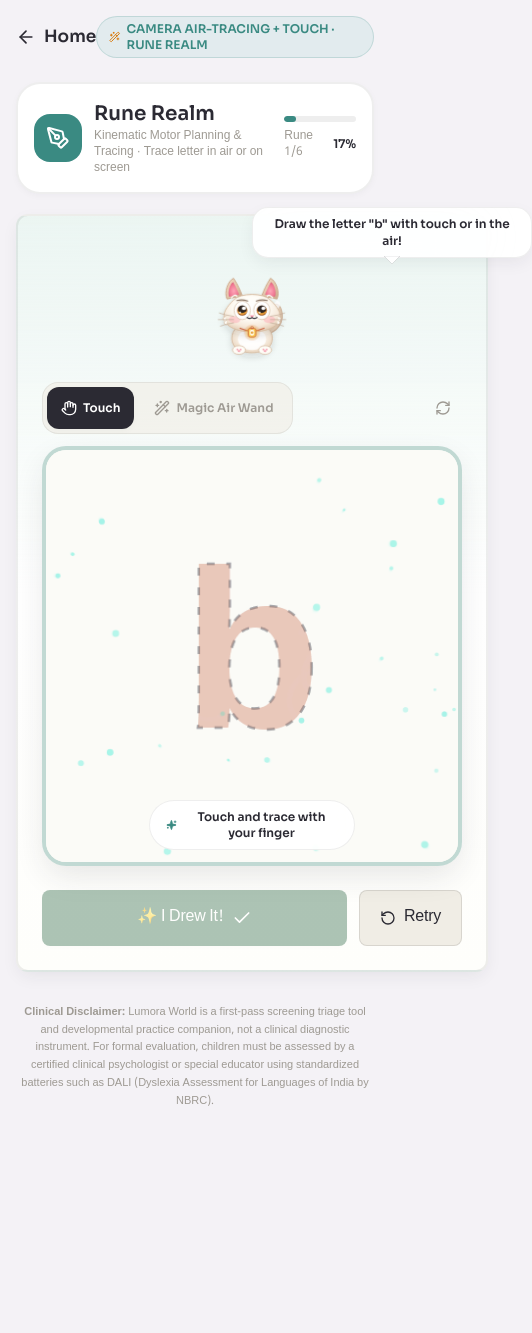
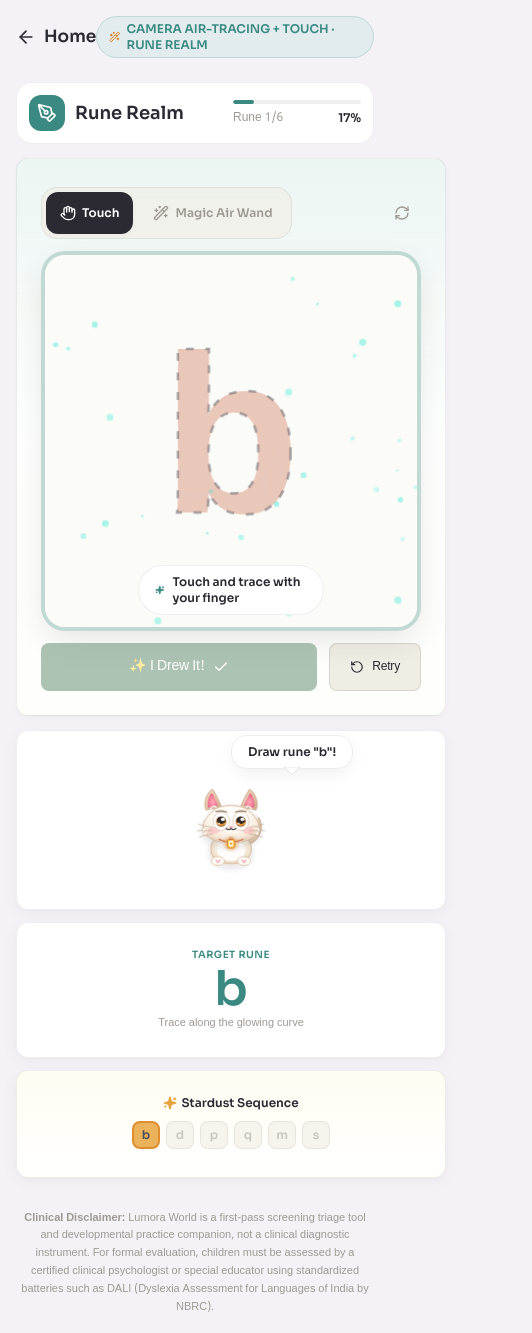
Before and after one commit to neurelith/lumora-world, a Next.js app: page /screening/rune-realm in a window 390 px wide. Shown: the whole page, 532 px wide, since content can reach past the window. Before the commit the page ends 1127 px from the top, so only its background shows below. Built offline with nearby package versions, Linux system fonts and the light colour scheme.

Commit message:
feat(layout): eliminate excessive negative space across screening worlds and optimize into single-screen zero-scroll arcade cockpit layouts

```diff
--- a/components/screening/RuneRealm.tsx
+++ b/components/screening/RuneRealm.tsx
@@ -89,93 +89,71 @@ export const RuneRealm: React.FC<RuneRealmProps> = ({ grade, language, onComplet
   };
 
   return (
-    <div className="max-w-4xl mx-auto space-y-5 animate-spring-in">
-      {/* Header Bar */}
-      <div className="flex items-center justify-between gap-4 bg-white border-2 border-hairline rounded-3xl p-4 md:p-6 shadow-soft-sm">
-        <div className="flex items-center gap-3">
-          <div className="p-3 bg-realm text-white rounded-2xl shadow-soft-xs">
-            <PenTool className="w-6 h-6" />
+    <div className="max-w-5xl mx-auto space-y-3.5 animate-spring-in">
+      {/* Compact Header Bar */}
+      <div className="flex items-center justify-between gap-3 bg-white border border-hairline rounded-2xl p-3 sm:p-4 shadow-soft-xs">
+        <div className="flex items-center gap-2.5">
+          <div className="p-2 sm:p-2.5 bg-realm text-white rounded-xl shadow-soft-xs">
+            <PenTool className="w-5 h-5" />
           </div>
           <div>
-            <h2 className="font-display font-extrabold text-xl md:text-2xl text-ink">
+            <h2 className="font-display font-extrabold text-lg sm:text-xl text-ink leading-tight">
               {t('worlds.runeRealm')}
             </h2>
-            <p className="text-xs font-body text-muted">
+            <p className="text-[11px] font-body text-muted hidden sm:block">
               {t('worlds.runeRealmSubtitle')} &middot; Trace letter in air or on screen
             </p>
           </div>
         </div>
-        <div className="w-32 sm:w-48">
+        <div className="w-32 sm:w-44">
           <ProgressBar
             progress={progress}
             color="realm"
-            size="md"
+            size="sm"
             showLabel
             label={`Rune ${currentIdx + 1}/${lettersList.length}`}
           />
         </div>
       </div>
 
-      {/* Main Drawing Stage */}
-      <div className="grid gap-6 md:grid-cols-[1fr_260px] items-start">
-        <Card className="bg-gradient-to-b from-realm-light/10 via-white to-cream border-2 border-realm/30 p-5 sm:p-8 pt-12 sm:pt-14 shadow-soft-md relative flex flex-col items-center">
-          <div className="flex flex-col items-center text-center space-y-4 w-full">
-            {/* Friendly Mascot Companion */}
-            <div className="pt-2 pb-1">
-              <LanternMascot
-                mood={mascotMood}
-                size={76}
-                speechBubble={
-                  showAnalysis
-                    ? lastTrial && lastTrial.score >= 60
-                      ? language === 'hi'
-                        ? 'शानदार! अक्षर बहुत सुंदर बना!'
-                        : 'Sparkling! Letter formed beautifully!'
-                      : language === 'hi'
-                      ? 'अच्छी कोशिश! चलो आगे बढ़ते हैं!'
-                      : "Great effort! Let's continue the adventure!"
-                    : language === 'hi'
-                    ? `अक्षर "${currentLetter}" को उंगली या हवा में बनाओ!`
-                    : `Draw the letter "${currentLetter}" with touch or in the air!`
-                }
-              />
-            </div>
-
-            {/* Drawing Canvas */}
-            <div className="relative w-full flex justify-center">
+      {/* Main Arcade Cockpit Stage */}
+      <div className="grid gap-3.5 lg:grid-cols-[1fr_300px] items-stretch">
+        {/* Left Arena: Drawing Canvas */}
+        <Card className="bg-gradient-to-b from-realm-light/10 via-white to-cream border border-realm/30 p-4 sm:p-5 shadow-soft-sm relative flex flex-col items-center justify-between">
+          <div className="relative w-full flex justify-center py-1">
             <HarmonicFlowCanvas
-                width={420}
-                height={420}
+              width={380}
+              height={380}
               targetLetter={currentLetter}
               onStrokeUpdate={handleStrokeUpdate}
               onStrokeFinish={handleAutoStrokeFinish}
               enableCameraAirControl={true}
             />
 
-              {/* Instant Child-Friendly Celebration Feedback */}
+            {/* Instant Celebration Feedback Modal */}
             <AnimatePresence mode="wait">
               {showAnalysis && lastTrial && (
                 <motion.div
                   key="analysis"
-                    initial={{ opacity: 0, scale: 0.9, y: 15 }}
+                  initial={{ opacity: 0, scale: 0.92, y: 10 }}
                   animate={{ opacity: 1, scale: 1, y: 0 }}
-                    exit={{ opacity: 0, scale: 0.9, y: -15 }}
+                  exit={{ opacity: 0, scale: 0.92, y: -10 }}
                   transition={{ type: 'spring', stiffness: 350, damping: 25 }}
-                    className="absolute inset-0 flex items-center justify-center z-30 bg-ink/20 backdrop-blur-xs rounded-3xl p-4"
+                  className="absolute inset-0 flex items-center justify-center z-30 bg-ink/20 backdrop-blur-xs rounded-2xl p-4"
                 >
-                    <div className="bg-white rounded-3xl p-6 shadow-soft-lg border-2 border-amber/40 text-center max-w-xs w-full">
-                      <div className="w-16 h-16 rounded-full bg-amber/20 text-amber flex items-center justify-center mx-auto mb-3">
-                        <Sparkles className="w-8 h-8 fill-amber animate-spin-slow" />
+                  <div className="bg-white rounded-2xl p-5 shadow-soft-lg border-2 border-amber/40 text-center max-w-xs w-full">
+                    <div className="w-12 h-12 rounded-full bg-amber/20 text-amber flex items-center justify-center mx-auto mb-2">
+                      <Sparkles className="w-6 h-6 fill-amber animate-spin-slow" />
                     </div>
-                      <h3 className="font-display font-extrabold text-2xl text-ink">
+                    <h3 className="font-display font-extrabold text-xl text-ink">
                       {language === 'hi' ? 'शाबाश!' : 'Wonderful!'}
                     </h3>
-                      <p className="text-xs text-muted mt-1 mb-4 font-body">
+                    <p className="text-xs text-muted mt-0.5 mb-3 font-body">
                       {language === 'hi' ? 'जादुई लकीर पूरी हुई!' : 'Magical stroke captured!'}
                     </p>
                     <Button
                       variant="sage"
-                        size="md"
+                      size="sm"
                       fullWidth
                       onClick={handleNextRune}
                       rightIcon={<Check className="w-4 h-4" />}
@@ -188,15 +166,15 @@ export const RuneRealm: React.FC<RuneRealmProps> = ({ grade, language, onComplet
             </AnimatePresence>
           </div>
 
-            {/* Action Buttons */}
-            <div className="flex items-center justify-center gap-3 w-full max-w-[420px] pt-2">
+          {/* Action Buttons Bar */}
+          <div className="flex items-center justify-center gap-3 w-full max-w-[380px] pt-2">
             <Button
               variant="sage"
-                size="lg"
+              size="md"
               onClick={handleNextRune}
               disabled={currentPoints.length < 3 || showAnalysis}
-                rightIcon={<Check className="w-5 h-5" />}
-                className="flex-1 min-h-[56px] text-base font-bold shadow-soft-sm"
+              rightIcon={<Check className="w-4 h-4" />}
+              className="flex-1 min-h-[48px] text-sm font-bold shadow-soft-sm"
             >
               {language === 'hi' ? '✨ मैंने बना लिया' : '✨ I Drew It!'}
             </Button>
@@ -204,47 +182,67 @@ export const RuneRealm: React.FC<RuneRealmProps> = ({ grade, language, onComplet
               variant="secondary"
               size="md"
               onClick={handleRetry}
-                leftIcon={<RotateCcw className="w-4 h-4" />}
-                className="min-h-[56px] px-4"
+              leftIcon={<RotateCcw className="w-3.5 h-3.5" />}
+              className="min-h-[48px] px-3.5 text-xs"
               title="Clear and try again"
             >
               {language === 'hi' ? 'मिटाओ' : 'Retry'}
             </Button>
           </div>
-          </div>
         </Card>
 
-        {/* Side Panel: Target Letter & Stardust Jar */}
-        <div className="space-y-4 hidden md:block">
-          {/* Target Letter Card */}
-          <Card className="text-center p-6 bg-white border-2 border-realm/30 shadow-soft-sm">
-            <p className="text-xs font-display font-bold uppercase tracking-wider text-realm mb-1">
+        {/* Right Sidebar: Unified Companion, Target Rune & Stardust Sequence */}
+        <div className="flex flex-col justify-between gap-3">
+          {/* Companion Card */}
+          <Card className="p-4 pt-10 bg-white border border-realm/25 text-center shadow-soft-xs flex flex-col items-center justify-center flex-1 min-h-[180px]">
+            <LanternMascot
+              mood={mascotMood}
+              size={76}
+              speechBubble={
+                showAnalysis
+                  ? lastTrial && lastTrial.score >= 60
+                    ? language === 'hi'
+                      ? 'शानदार! बहुत सुंदर!'
+                      : 'Sparkling! Beautiful stroke!'
+                    : language === 'hi'
+                    ? 'चलो आगे बढ़ते हैं!'
+                    : "Great effort! Let's continue!"
+                  : language === 'hi'
+                  ? `अक्षर "${currentLetter}" बनाओ!`
+                  : `Draw rune "${currentLetter}"!`
+              }
+            />
+          </Card>
+
+          {/* Target Rune Box */}
+          <Card className="p-3.5 bg-white border border-realm/25 text-center shadow-soft-xs">
+            <p className="text-[10px] font-display font-bold uppercase tracking-wider text-realm">
               {language === 'hi' ? 'लक्ष्य अक्षर' : 'Target Rune'}
             </p>
-            <div className="text-7xl font-display font-extrabold text-realm py-1 select-none">
+            <div className="text-5xl font-display font-extrabold text-realm py-0.5 select-none">
               {currentLetter}
             </div>
-            <p className="text-xs font-body text-muted mt-1">
+            <p className="text-[11px] font-body text-muted">
               {language === 'hi' ? 'हवा में या स्क्रीन पर बनाएं' : 'Trace along the glowing curve'}
             </p>
           </Card>
 
-          {/* Stardust Progress Card */}
-          <Card className="p-5 bg-gradient-to-b from-amber-50 to-white border-2 border-amber/30 text-center shadow-soft-sm">
-            <div className="flex items-center justify-center gap-1.5 text-amber mb-2">
-              <Sparkles className="w-5 h-5 fill-amber" />
-              <span className="font-display font-bold text-sm text-ink">Stardust Runes</span>
+          {/* Stardust Runes Sequence */}
+          <Card className="p-3 bg-gradient-to-b from-amber-50/60 to-white border border-amber/30 text-center shadow-soft-xs">
+            <div className="flex items-center justify-center gap-1 text-amber mb-1.5">
+              <Sparkles className="w-3.5 h-3.5 fill-amber" />
+              <span className="font-display font-bold text-xs text-ink">Stardust Sequence</span>
             </div>
-            <div className="flex items-center justify-center gap-2 py-2">
+            <div className="flex items-center justify-center gap-1.5 py-1">
               {lettersList.map((letter, idx) => (
                 <div
                   key={idx}
-                  className={`w-8 h-8 rounded-xl flex items-center justify-center font-display font-bold text-xs transition-all ${
+                  className={`w-7 h-7 rounded-lg flex items-center justify-center font-display font-bold text-xs transition-all ${
                     idx < currentIdx
                       ? 'bg-sage text-white shadow-soft-xs'
                       : idx === currentIdx
                       ? 'bg-amber text-ink border-2 border-amber-600 animate-pulse'
-                      : 'bg-paper text-muted/50 border border-hairline'
+                      : 'bg-sand/60 text-muted/50 border border-hairline'
                   }`}
                 >
                   {letter}
```
Also changed, not shown: components/screening/MemoryMountains.tsx (+31 -29 lines), components/screening/SoundForest.tsx (+31 -33 lines), components/screening/StoryCastle.tsx (+26 -37 lines), components/screening/VisionValley.tsx (+15 -15 lines). Lines whose indentation alone changed are shown as unchanged.
